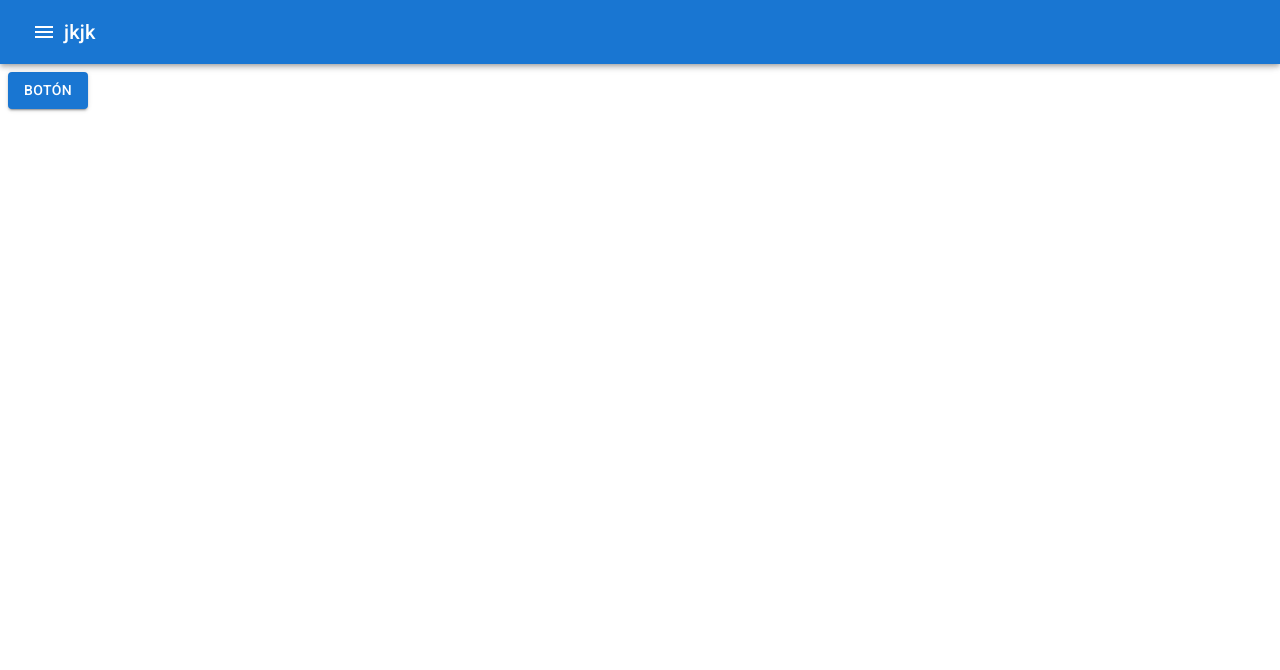
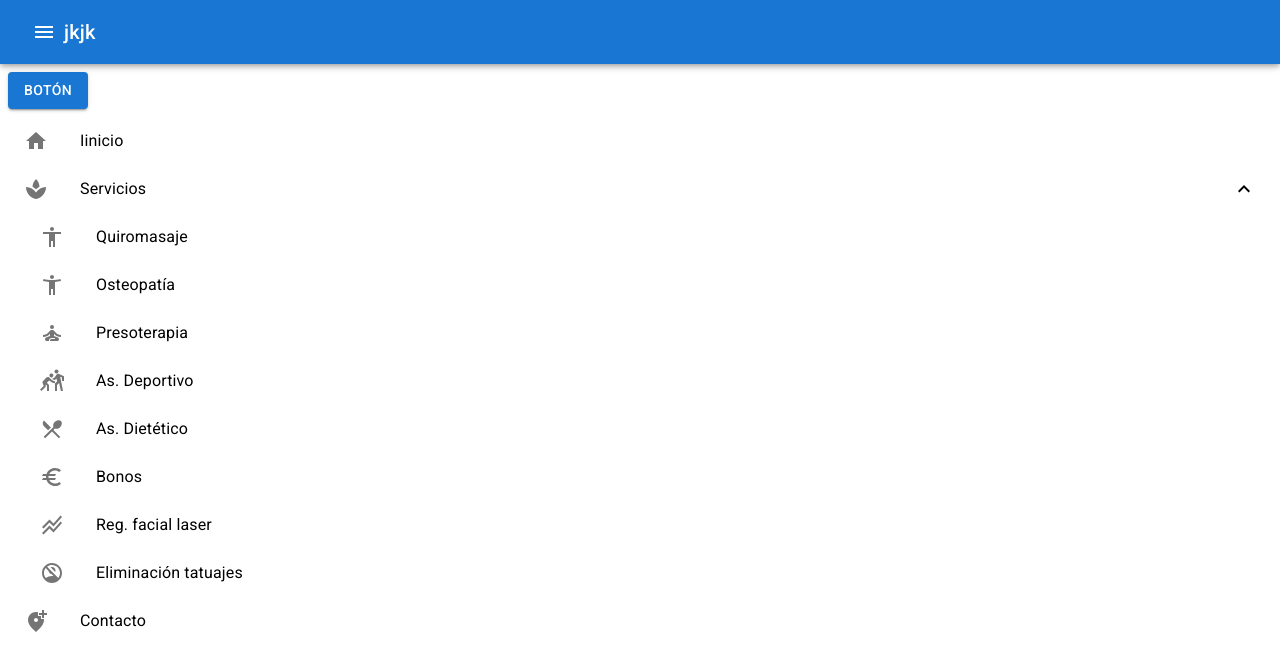
Before and after one commit to kuith/quiro2, a React (Create React App) app: page / in a window 1280 px wide. Shown: the top 670 px of the page. Built offline with nearby package versions, Linux system fonts and the light colour scheme.

Commit message:
empiezo el drower

```diff
--- a/src/App.js
+++ b/src/App.js
@@ -4,7 +4,7 @@ import theme from './util/temaConfig';
 import Button from '@mui/material/Button'
 
 import ContenedorNavbar from './contenedores/contenedorNavbar';
-
+import Lista from './contenedores/contenedorLista';
 function App() {
   return (
     <ThemeProvider theme={theme}>
@@ -12,6 +12,7 @@ function App() {
       <Button variant="contained" color="primary">
         Botón
       </Button>
+      <Lista />
     </ThemeProvider>
   );
 }
--- /dev/null
+++ b/src/contenedores/contenedorLista.js
@@ -0,0 +1,124 @@
+import React from 'react';
+import {
+  List,
+  ListItem,
+  ListItemIcon,
+  ListItemText,
+  Collapse,
+  ListItemButton
+} from '@mui/material';
+//import InboxIcon from '@mui/icons-material/MoveToInbox';
+import ExpandLess from '@mui/icons-material/ExpandLess';
+import ExpandMore from '@mui/icons-material/ExpandMore';
+
+import HomeIcon from '@mui/icons-material/Home'; //inicio
+import SpaIcon from '@mui/icons-material/Spa'; //servicios
+import AccessibilityIcon from '@mui/icons-material/Accessibility'; //quiromasaje
+import AccessibilityNewIcon from '@mui/icons-material/AccessibilityNew'; //osteopatia
+import SelfImprovementIcon from '@mui/icons-material/SelfImprovement'; //presoterapia
+import SportsKabaddiIcon from '@mui/icons-material/SportsKabaddi'; //deportivo
+import RestaurantMenuIcon from '@mui/icons-material/RestaurantMenu'; //dietetico
+import EuroIcon from '@mui/icons-material/Euro'; //bonos
+import StackedLineChartIcon from '@mui/icons-material/StackedLineChart'; //laser:
+import NoAccountsIcon from '@mui/icons-material/NoAccounts'; //tatoo
+import AddLocationAltIcon from '@mui/icons-material/AddLocationAlt'; //contacto
+
+function ContenedorLista() {
+
+  const [open, setOpen] = React.useState(true);
+
+  const handleClick = () => {
+    setOpen(!open);
+  };
+
+  return (
+    <div>
+      <List component='nav'>
+        <ListItem button>
+          <ListItemIcon>
+            <HomeIcon />
+          </ListItemIcon>
+          <ListItemText primary='Iinicio'/>
+        </ListItem>
+
+        <ListItemButton onClick={handleClick}>
+        <ListItemIcon>
+          <SpaIcon />
+        </ListItemIcon>
+        <ListItemText primary="Servicios" />
+        {open ? <ExpandLess /> : <ExpandMore />}
+      </ListItemButton>
+      <Collapse in={open} timeout="auto" unmountOnExit>
+        <List component="div" disablePadding>
+
+          <ListItemButton sx={{ pl: 4 }}>
+            <ListItemIcon>
+              <AccessibilityIcon />
+            </ListItemIcon>
+            <ListItemText primary="Quiromasaje" />
+          </ListItemButton>
+
+          <ListItemButton sx={{ pl: 4 }}>
+            <ListItemIcon>
+              <AccessibilityNewIcon />
+            </ListItemIcon>
+            <ListItemText primary="Osteopatía" />
+          </ListItemButton>
+
+          <ListItemButton sx={{ pl: 4 }}>
+            <ListItemIcon>
+              <SelfImprovementIcon />
+            </ListItemIcon>
+            <ListItemText primary="Presoterapia" />
+          </ListItemButton>
+
+          <ListItemButton sx={{ pl: 4 }}>
+            <ListItemIcon>
+              <SportsKabaddiIcon />
+            </ListItemIcon>
+            <ListItemText primary="As. Deportivo" />
+          </ListItemButton>
+
+          <ListItemButton sx={{ pl: 4 }}>
+            <ListItemIcon>
+              <RestaurantMenuIcon />
+            </ListItemIcon>
+            <ListItemText primary="As. Dietético" />
+          </ListItemButton>
+
+          <ListItemButton sx={{ pl: 4 }}>
+            <ListItemIcon>
+              <EuroIcon />
+            </ListItemIcon>
+            <ListItemText primary="Bonos" />
+          </ListItemButton>
+
+          <ListItemButton sx={{ pl: 4 }}>
+            <ListItemIcon>
+              <StackedLineChartIcon />
+            </ListItemIcon>
+            <ListItemText primary="Reg. facial laser" />
+          </ListItemButton>
+
+          <ListItemButton sx={{ pl: 4 }}>
+            <ListItemIcon>
+              <NoAccountsIcon />
+            </ListItemIcon>
+            <ListItemText primary="Eliminación tatuajes" />
+          </ListItemButton>
+        </List>
+      </Collapse>
+
+      <ListItem button>
+        <ListItemIcon>
+            <AddLocationAltIcon />
+        </ListItemIcon>
+        <ListItemText primary='Contacto'/>
+      </ListItem>
+
+      </List>
+    </div>
+  );
+}
+
+export default ContenedorLista;
```
